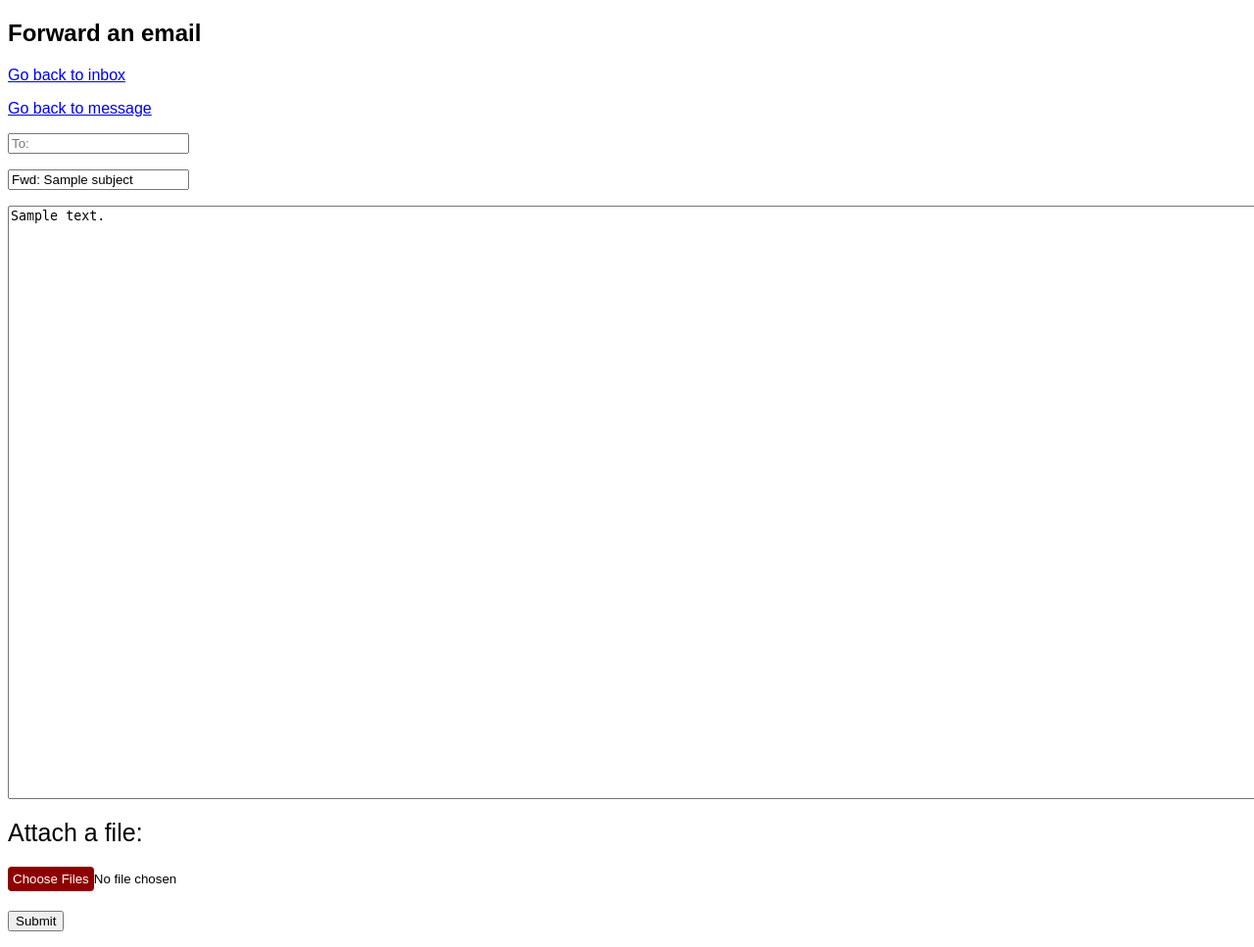
After one commit to Intro-to-SE-Lab-Fall-21/Group08, a Flask app: template templates/forward.html in a window 1280 px wide; the page is wider, and only the part inside the window is pictured. The commit adds this page. Shown: that part at 98% size. Run offline with Flask 2, Linux system fonts and the light colour scheme; the template is opened without the code that fills it: most values are stand-ins (such as "Sample title", 1, 10 or a date in 2020); some libraries are stand-ins or nearby versions.

Commit message:
added forwarding #39

```diff
--- a/app.py
+++ b/app.py
@@ -266,6 +266,47 @@ def composition():
     return render_template("composition.html")
 
 
+@app.route("/forward/<int:uid>", methods=["POST", "GET"])
+#consider uid as an argument in forward
+def forward(uid):
+    if "user" not in session:
+        return redirect(url_for("login"))
+
+    msg = fetch_mail(session["user"][0], session["user"][1], "imap.gmail.com", uid)
+
+    if request.method == "POST":
+        receiver = request.form["receiver"]
+        subject = request.form["subject"]
+        bodytext = request.form["emailbody"]
+        files = request.files.getlist("infile")
+
+        # Join the current working directory with saved files and create that folder
+        attachmentdir = os.path.join(os.getcwd(), "savedfiles")
+        os.makedirs(attachmentdir, exist_ok=True)
+
+        # Check if the user uloaded a file, if not, set files to none
+        if files[0].filename == "":
+            files = None
+        else:
+
+            # Iterate over the list of files adding each one to the new directory
+            for i in range(len(files)):
+                # This code does not send the file if the filename is nor secure.
+                files[i].save(os.path.join(attachmentdir, secure_filename(files[i].filename)))
+
+        # Call function to send the message
+        sendmessage(receiver, session["user"][0], session["user"][1], bodytext, subject, files, attachmentdir)
+        return redirect(url_for("inbox_message", uid=uid))
+
+    msg_text = ""
+    if msg.text_html:
+        msg_text = msg.text_html[0]
+    elif msg.text_plain:
+        msg_text = msg.text_plain[0]
+
+    return render_template("forward.html", text=msg_text, uid=uid, subject=msg.subject)
+
+
 def sendmessage(receiver, sender, password, bodytext, subject, files, attachmentdir):
     # Attempt to establish a secure connection with the SMTP server
     try:
--- /dev/null
+++ b/templates/forward.html
@@ -0,0 +1,38 @@
+{% extends "base.html" %}
+{% block title %}Forward Page{% endblock %}
+{% block content %}
+<!-- TODO: TODO: Add nice layout for the composition page -->
+<head>
+  <link rel="stylesheet" href="{{ url_for('static', filename='CSS/composition.css') }}">
+</head>
+
+  <h2> Forward an email </h2>
+
+<body>
+<p><a href="/inbox">Go back to inbox</a></p>
+<p><a href="{{ url_for('inbox_message', uid=uid) }}">Go back to message</a></p>
+<form action="#" method="post" enctype=multipart/form-data>
+  <!-- Using the input and text area to get the user's input via the browser -->
+  <p><input type="text" placeholder="To: " name="receiver" required/></p>
+  <p><input type="text" placeholder="Subject: " name="subject" value="Fwd: {{ subject }}"/></p>
+
+  <!-- Using the Tiny MCE UI to improve the email composition -->
+  <script
+          src="https://cdn.tiny.cloud/1/vr2x3cxjja3hokctzkzvlvxa1ex2uerrs733r5889trcniq3/tinymce/5/tinymce.min.js" referrerpolicy="origin">
+  </script>
+
+  <script>
+ tinymce.init({
+  selector: 'textarea',  // change this value according to your HTML
+  menubar: 'edit view format'
+});
+</script>
+
+  <p><textarea name=emailbody rows="40" cols="200">{{ text }}</textarea></p>
+  <p><label for="infile">Attach a file:</label> </p>
+  <input type="file" id="infile" name="infile" multiple=""><br>
+
+  <p><input type="submit" id="Send message" name="Send message"/></p>
+</form>
+</body>
+{% endblock %}
--- a/templates/message.html
+++ b/templates/message.html
@@ -5,6 +5,7 @@
 {% block title %}{{ subject }}{% endblock %}
 {% block content %}
 <p><a href="{{ url_for('inbox') }}">Go Back</a></p>
+<p><a href="{{ url_for('forward', uid=uid) }}">Forward</a></p>
 <p id="infoAlert">Loading message...</p>
 <main>
   <h1 id="subject" uid="{{ uid }}"></h1>
```
